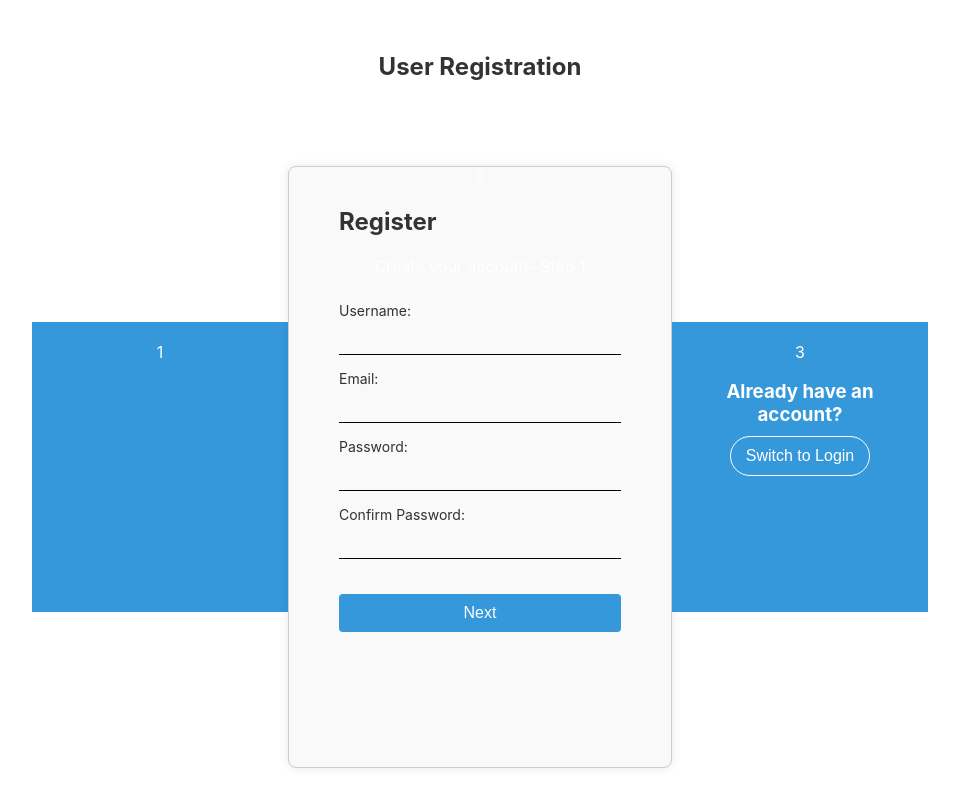
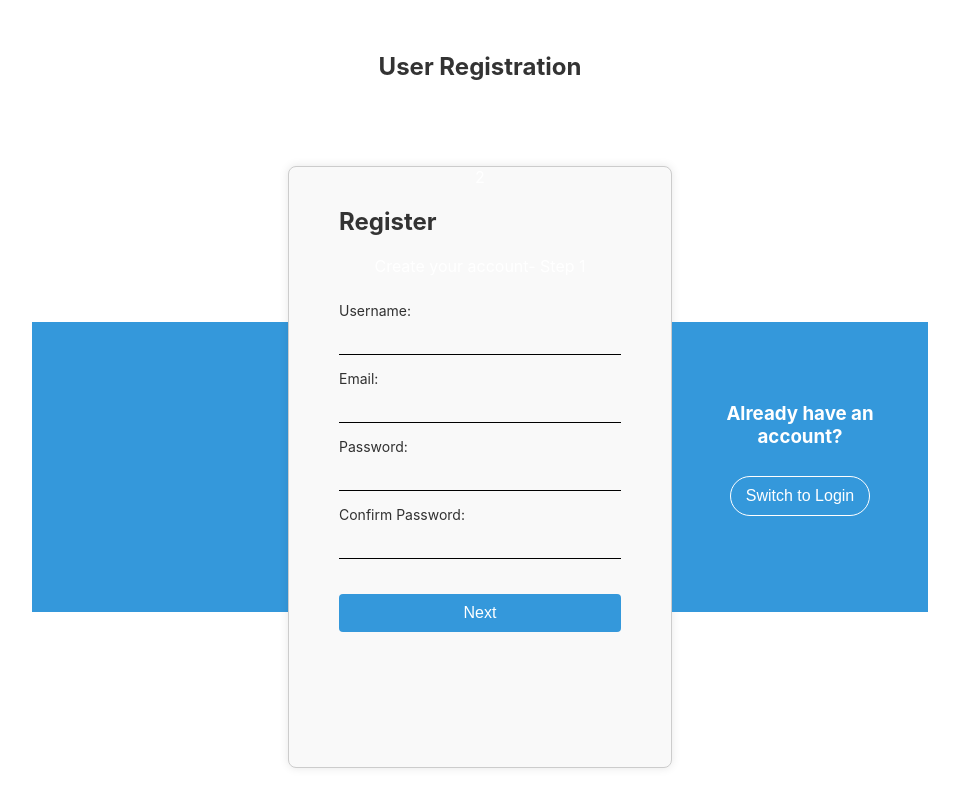
Before and after one commit to abi4203/user-registration, a React (Create React App) app in the folder registration-frontend/: page /account in a window 1280 px wide. Shown: the whole page, without its empty margins (160-1119 px from the left). Built offline with nearby package versions, Linux system fonts and the light colour scheme.

Commit message:
register

```diff
--- a/registration-frontend/src/components/UserRegister.css
+++ b/registration-frontend/src/components/UserRegister.css
@@ -34,7 +34,9 @@
   background-color: #3498db;
   height: 250px;
 }
-
+.margin{
+  margin-top:60px;
+}
 h2 {
   text-align: left;
   color: #333;
--- a/registration-frontend/src/components/UserRegister.js
+++ b/registration-frontend/src/components/UserRegister.js
@@ -14,11 +14,12 @@ const UserRegister = () => {
         <div className='register'>
             <h2>User Registration</h2>
             <div className="grid-container">
-                <div className="column">1
+                <div className="column">
                     {isUserRegister ? null : (
                         <>
-                            <h3>
+                            <h3 className='margin'>
                                 Don't have an account?</h3>
+
                             <button className="switch-button" type="button" onClick={toggleForm}>
                                 Switch to Register
                             </button>
@@ -29,14 +30,16 @@ const UserRegister = () => {
                 <div className="login">2
                     {isUserRegister ? <Register /> : <Login />}
                 </div>
-                <div className="column">3
+                <div className="column">
                     {isUserRegister ? (
-                        <h3>
-                            Already have an account?
+                        <>
+                            <h3 className='margin'>
+                                Already have an account?
+                            </h3>
                             <button className="switch-button" type="button" onClick={toggleForm}>
                                 Switch to Login
                             </button>
-                        </h3>
+                        </>
                     ) : null}
                 </div>
             </div>
```
